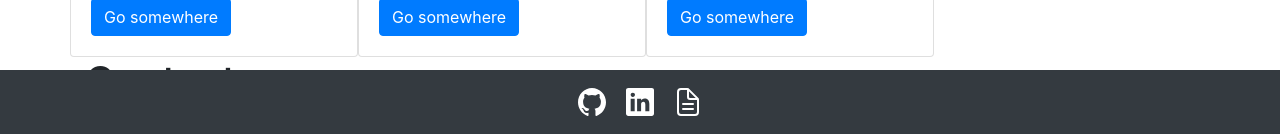
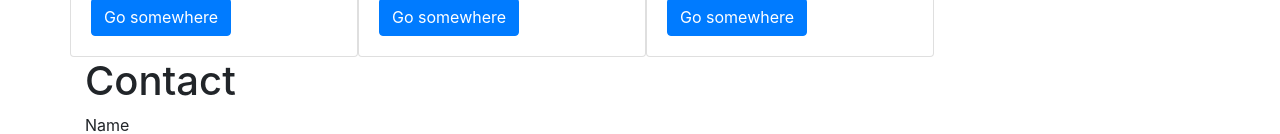
Before and after one commit to shawn220a/portfolio-2021, a React (Create React App) app: page / in a window 1280 px wide. Shown: the part 666-800 px from the top of the page. Built offline with nearby package versions, Linux system fonts and the light colour scheme.

Commit message:
Fix the footer hiding content

```diff
--- a/src/App.css
+++ b/src/App.css
@@ -1,3 +1,3 @@
 .content {
-  margin-bottom: 10%;
+  margin-bottom: 2%;
 }
--- a/src/components/Footer.js
+++ b/src/components/Footer.js
@@ -11,13 +11,7 @@ import {
 export const Footer = () => {
   return (
     <div>
-      <Navbar
-        fixed='bottom'
-        collapseOnSelect
-        expand='lg'
-        bg='dark'
-        variant='dark'
-      >
+      <Navbar collapseOnSelect expand='lg' bg='dark' variant='dark'>
         <Nav className='ml-auto mr-auto'>
           <Nav.Link href='https://github.com/shawn220a'>
             <IconContext.Provider value={{ color: '#fff', size: '2rem' }}>
```
